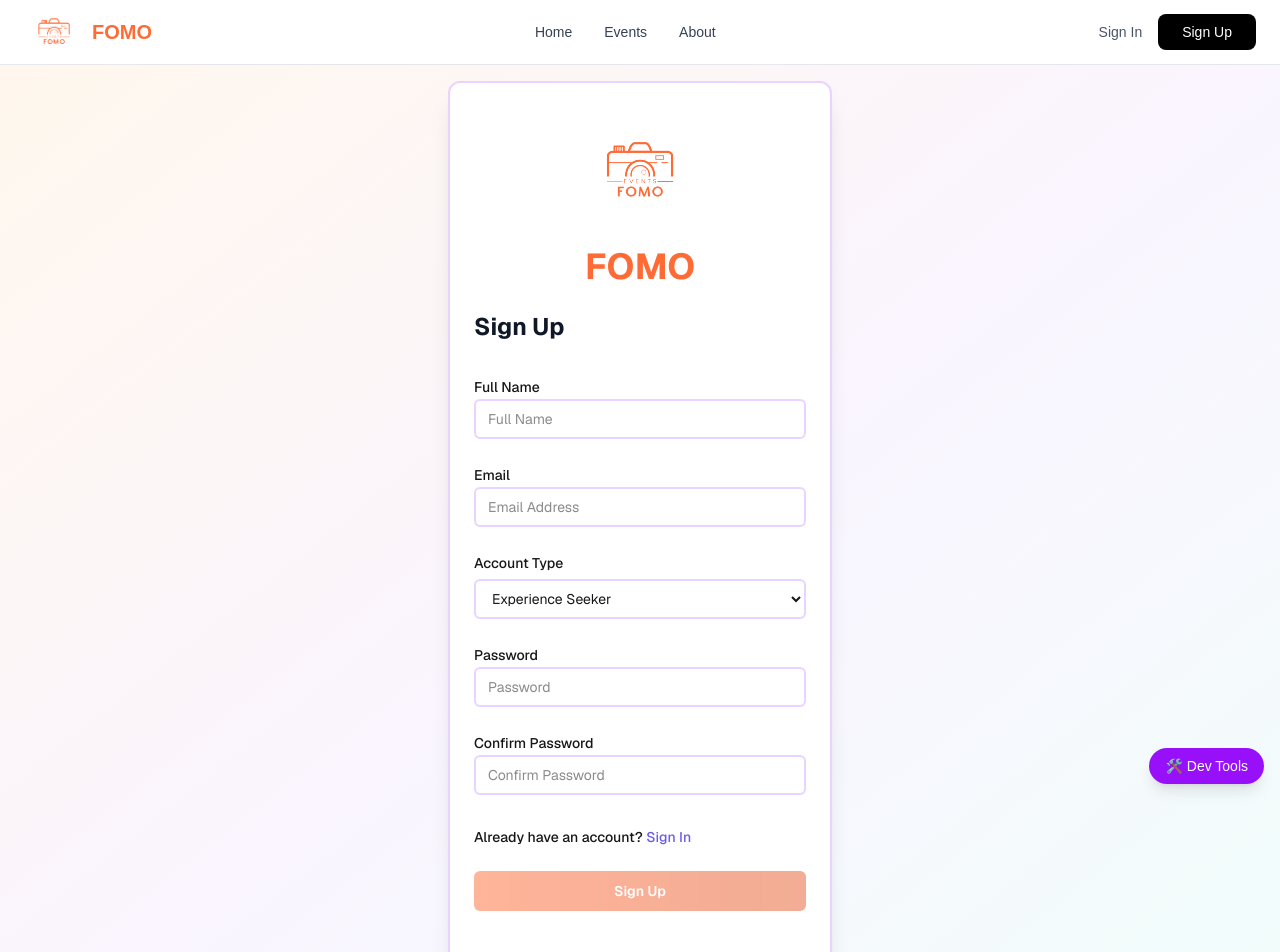
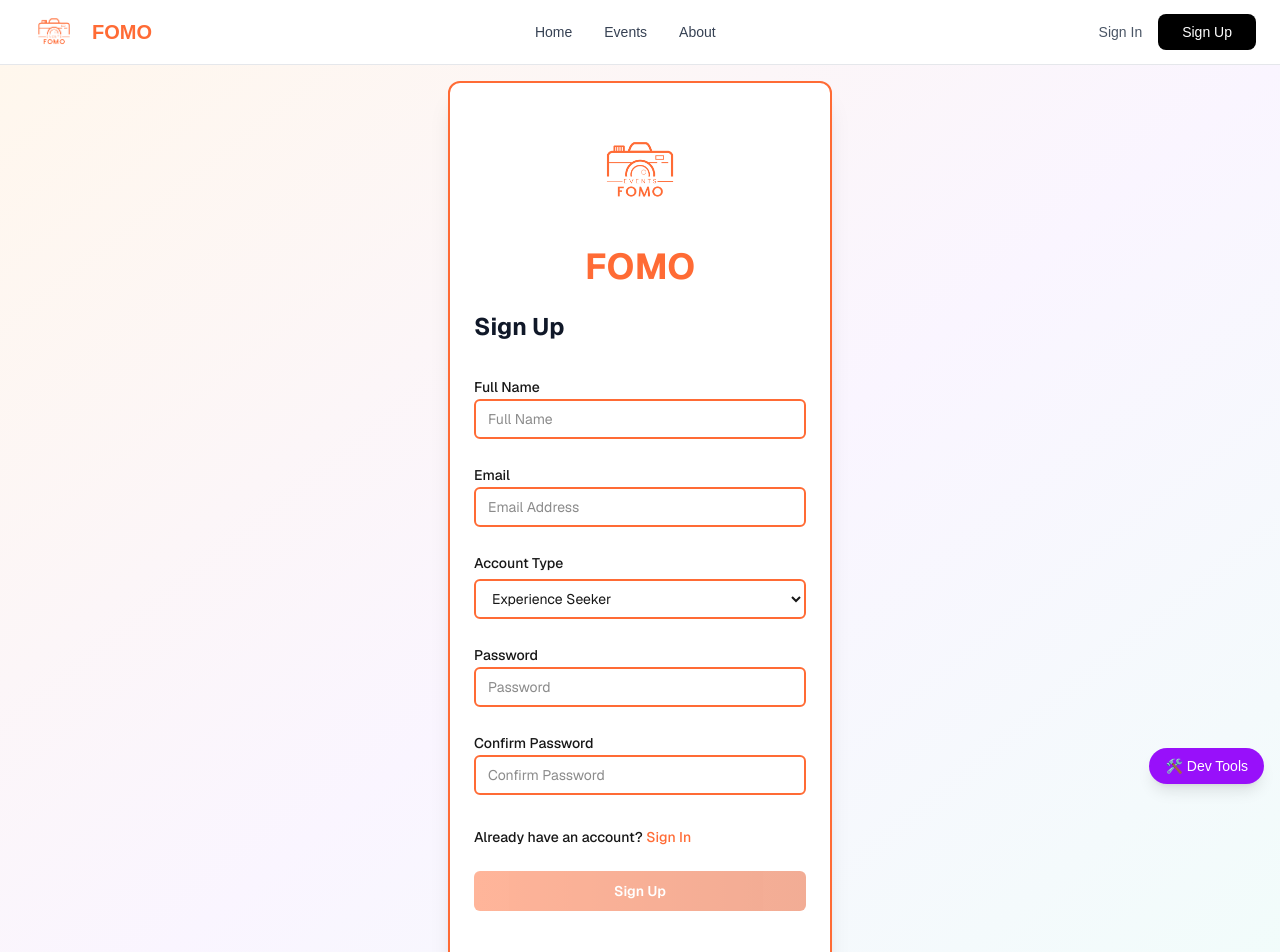
Before and after one commit to VanessaGikebe/FOMO-app, a Next.js app in the folder frontend/: page /signup in a window 1280 px wide. Shown: the top 952 px of the page. Built offline with nearby package versions, Linux system fonts and the light colour scheme; no server answers; the database is empty.

Commit message:
fix double footers in different pages and unify colour scheme in public

```diff
--- a/frontend/src/app/(eventGoer)/eg-dashboard/page.js
+++ b/frontend/src/app/(eventGoer)/eg-dashboard/page.js
@@ -109,7 +109,6 @@ export default function EventGoerDashboard() {
           </section>
         </div>
       </main>
-      <Footer />
     </div>
   );
 }
--- a/frontend/src/app/(eventGoer)/eg-orders/page.js
+++ b/frontend/src/app/(eventGoer)/eg-orders/page.js
@@ -116,7 +116,6 @@ export default function OrderHistoryPage() {
           )}
         </div>
       </div>
-      <Footer />
     </div>
   );
 }
--- a/frontend/src/components/UI Components/SignIn.js
+++ b/frontend/src/components/UI Components/SignIn.js
@@ -105,7 +105,7 @@ export default function SignIn() {
 
   return (
     <div className="min-h-screen bg-gradient-to-br from-orange-50 via-purple-50 to-teal-50 flex items-center justify-center p-4 font-sans">
-      <div className="w-full max-w-sm p-6 bg-white rounded-xl border-2 border-purple-200 shadow-xl">
+      <div className="w-full max-w-sm p-6 bg-white rounded-xl border-2 border-[#FF6B35] shadow-xl">
         <div className="flex flex-col items-center mb-4">
             <div className="w-32 h-32 rounded-xl flex items-center justify-center">
                 <img src="/FOMO LOGO.png" alt="FOMO Logo" className="w-32 h-32 object-contain"/>
@@ -127,7 +127,7 @@ export default function SignIn() {
               value={email}
               onChange={(e) => setEmail(e.target.value)}
               required
-              className={`${inputBaseClasses} bg-background border-2 border-purple-200 text-foreground placeholder:text-muted-foreground focus:border-[#6C5CE7]`}
+              className={`${inputBaseClasses} bg-background border-2 border-[#FF6B35] text-foreground placeholder:text-muted-foreground focus:border-[#6C5CE7]`}
             />
           </div>
 
@@ -142,7 +142,7 @@ export default function SignIn() {
               value={password}
               onChange={(e) => setPassword(e.target.value)}
               required
-              className={`${inputBaseClasses} bg-background border-2 border-purple-200 text-foreground placeholder:text-muted-foreground focus:border-[#6C5CE7]`}
+              className={`${inputBaseClasses} bg-background border-2 border-[#FF6B35] text-foreground placeholder:text-muted-foreground focus:border-[#6C5CE7]`}
             />
           </div>
 
@@ -163,7 +163,7 @@ export default function SignIn() {
             type="button"
             onClick={handleGoogle}
             disabled={isLoading}
-            className={`${buttonBaseClasses} w-full border-2 border-purple-200 bg-white text-foreground hover:bg-purple-50 hover:border-[#6C5CE7] transition-all disabled:opacity-50 disabled:cursor-not-allowed`}
+            className={`${buttonBaseClasses} w-full border-2 border-[#FF6B35] bg-white text-foreground hover:bg-purple-50 hover:border-[#6C5CE7] transition-all disabled:opacity-50 disabled:cursor-not-allowed`}
           >
             <svg className="w-5 h-5 mr-2 text-foreground" viewBox="0 0 24 24">
               <path
--- a/frontend/src/components/UI Components/SignUp.js
+++ b/frontend/src/components/UI Components/SignUp.js
@@ -125,7 +125,7 @@ export default function SignUp() {
     <div className="min-h-screen bg-gradient-to-br from-orange-50 via-purple-50 to-teal-50 flex items-center justify-center p-4 font-sans">
 
       {/* Main form container: border-foreground (black) applied, rounded corners */}
-      <div className="w-full max-w-sm p-6 bg-white rounded-xl border-2 border-purple-200 shadow-xl">
+      <div className="w-full max-w-sm p-6 bg-white rounded-xl border-2 border-[#FF6B35] shadow-xl">
 
         {/* Centered Logo and FOMO text */}
         <div className="flex flex-col items-center mb-6">
@@ -153,7 +153,7 @@ export default function SignUp() {
               value={fullName}
               onChange={(e) => setFullName(e.target.value)}
               required
-              className={`${inputBaseClasses} bg-background border-2 border-purple-200 text-foreground placeholder:text-muted-foreground focus:border-[#6C5CE7]`}
+              className={`${inputBaseClasses} bg-background border-2 border-[#FF6B35] text-foreground placeholder:text-muted-foreground focus:border-[#6C5CE7]`}
             />
           </div>
 
@@ -169,7 +169,7 @@ export default function SignUp() {
               value={email}
               onChange={(e) => setEmail(e.target.value)}
               required
-              className={`${inputBaseClasses} bg-background border-2 border-purple-200 text-foreground placeholder:text-muted-foreground focus:border-[#6C5CE7]`}
+              className={`${inputBaseClasses} bg-background border-2 border-[#FF6B35] text-foreground placeholder:text-muted-foreground focus:border-[#6C5CE7]`}
             />
           </div>
 
@@ -184,7 +184,7 @@ export default function SignUp() {
               onChange={(e) => setLabel(e.target.value)}
               required
               // Custom styles applied: mt-1 for margin, bg-white, and consistent input styling
-              className="mt-1 h-10 w-full rounded-md border-2 border-purple-200 bg-white px-3 py-2 text-sm text-foreground focus:outline-none focus:ring-2 focus:ring-[#6C5CE7] focus:border-[#6C5CE7] transition-colors"
+              className="mt-1 h-10 w-full rounded-md border-2 border-[#FF6B35] bg-white px-3 py-2 text-sm text-foreground focus:outline-none focus:ring-2 focus:ring-[#6C5CE7] focus:border-[#6C5CE7] transition-colors"
             >
                 <option value="Experience Seeker">Experience Seeker</option>
                 <option value="Event Organiser">Event Organiser</option>
@@ -204,7 +204,7 @@ export default function SignUp() {
               value={password}
               onChange={(e) => setPassword(e.target.value)}
               required
-              className={`${inputBaseClasses} bg-background border-2 border-purple-200 text-foreground placeholder:text-muted-foreground focus:border-[#6C5CE7]`}
+              className={`${inputBaseClasses} bg-background border-2 border-[#FF6B35] text-foreground placeholder:text-muted-foreground focus:border-[#6C5CE7]`}
             />
           </div>
 
@@ -220,7 +220,7 @@ export default function SignUp() {
               value={confirmPassword}
               onChange={(e) => setConfirmPassword(e.target.value)}
               required
-              className={`${inputBaseClasses} bg-background border-2 border-purple-200 text-foreground placeholder:text-muted-foreground focus:border-[#6C5CE7]`}
+              className={`${inputBaseClasses} bg-background border-2 border-[#FF6B35] text-foreground placeholder:text-muted-foreground focus:border-[#6C5CE7]`}
             />
           </div>
 
@@ -228,7 +228,7 @@ export default function SignUp() {
           <div className="text-left pt-2">
         <p className="text-muted-foreground text-sm font-medium">
           Already have an account?{" "}
-          <Link href="/signin" className="text-[#6C5CE7] hover:text-[#5B4BCF] hover:underline transition-colors">
+          <Link href="/signin" className="text-[#FF6B35] hover:text-[#5B4BCF] hover:underline transition-colors">
             Sign In
           </Link>
         </p>
@@ -269,7 +269,7 @@ export default function SignUp() {
             onClick={handleGoogleSignUp}
             disabled={isLoading}
             // Inlined base styles + outline variant styles
-            className={`${buttonBaseClasses} w-full border-2 border-purple-200 bg-white text-foreground hover:bg-purple-50 hover:border-[#6C5CE7] transition-all disabled:opacity-50 disabled:cursor-not-allowed`}
+            className={`${buttonBaseClasses} w-full border-2 border-[#FF6B35] bg-white text-foreground hover:bg-purple-50 hover:border-[#6C5CE7] transition-all disabled:opacity-50 disabled:cursor-not-allowed`}
           >
             {/* Google Logo SVG - Set to text-foreground (black) */}
             <svg className="w-5 h-5 mr-2 text-foreground" viewBox="0 0 24 24">
```
